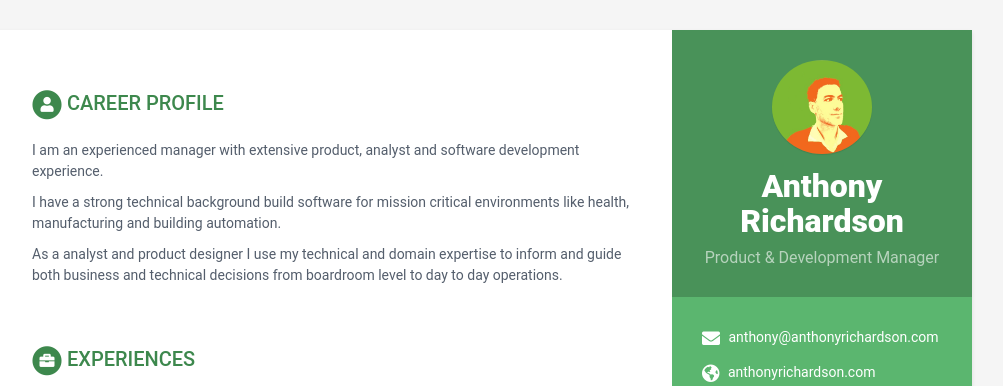
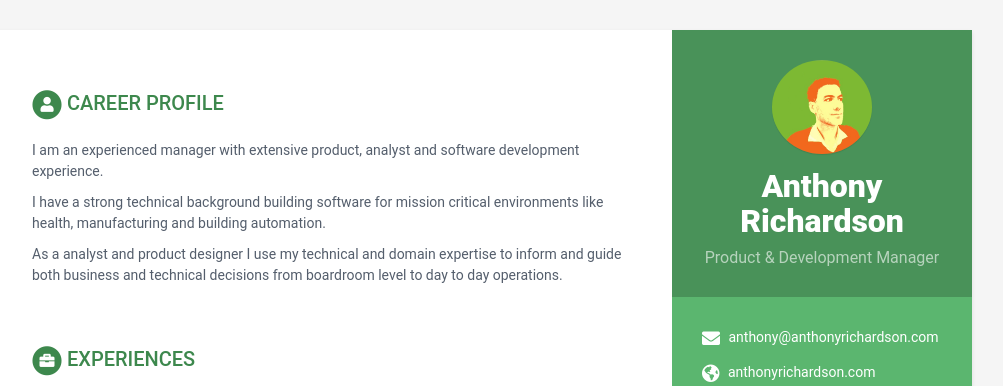
Before and after one commit to Osseta/osseta.github.io, a Jekyll site: the page built from index.html, in a window 1280 px wide and 900 px high. Shown: the top 386 px of the window, without its empty margins (168-1171 px from the left). Built offline with Jekyll 4.4.1, drawn with Linux system fonts in a browser that asks for light colours.

Commit message:
Update data.yml

```diff
--- a/_data/data.yml
+++ b/_data/data.yml
@@ -41,7 +41,7 @@ career-profile:
     summary: |
       I am an experienced manager with extensive product, analyst and software development experience.
 
-      I have a strong technical background build software for mission critical environments like health, manufacturing and building automation.
+      I have a strong technical background building software for mission critical environments like health, manufacturing and building automation.
 
       As a analyst and product designer I use my technical and domain expertise to inform and guide both business and technical decisions from boardroom level to day to day operations.
 _education:
```
